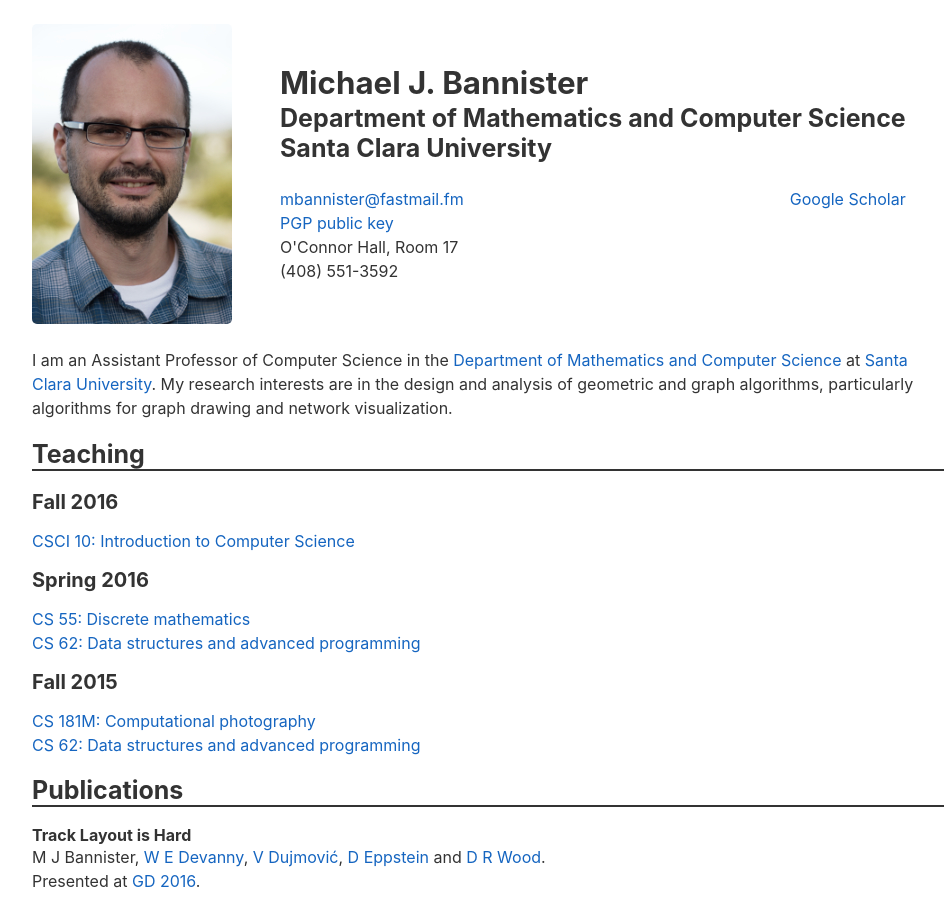
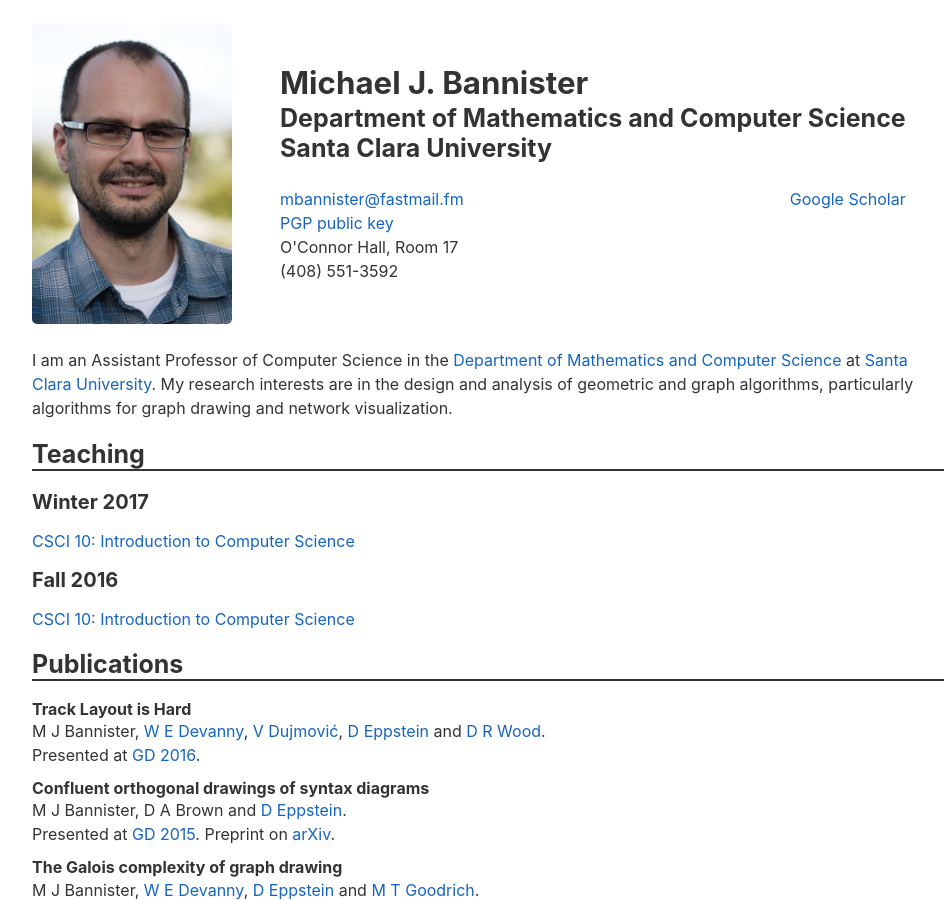
Before and after one commit to jacksonjw12/mbannister.github.io, a Jekyll site: the page built from index.html, in a window 1280 px wide and 900 px high. Shown: the whole window, without its empty margins (152-1096 px from the left). Built offline with Jekyll 4.4.1, drawn with Linux system fonts in a browser that asks for light colours; some of the changed lines change nothing that is shown.

Commit message:
Add Winter 2017 CSCI 10 webpage.

```diff
--- /dev/null
+++ b/_teaching/10-w17/index.md
@@ -0,0 +1,155 @@
+---
+{
+"layout": "default",
+"title": "CSCI 10: Introduction to Computer Science",
+"term": "Winter",
+"year": 2017,
+"syllabus": true
+}
+---
+
+# Introduction to Computer Science
+
+## CSCI 10 (46535) --- Santa Clara University --- Winter 2017
+
+---
+
+## Instructor, lecture and office hours
+Instructor: [Michael J. Bannister](//www.michaeljbannister.com)
+Office: O'Connor Hall, Room 17
+Email: mbannister@scu.edu
+Phone: (408) 551-3592
+Lectures: MWF from 11:45am--12:50pm in O'Connor Hall, Room 104
+Office hours: MWF from 2:30pm--3:30pm or by appointment
+
+## Catalog description
+
+Introduction to computer programming and computer science. Basic programming structures, conditionals, loops, functions, arrays. Topics relating to the applications of and social impact of computing, including privacy, artificial intelligence, computation in physics, psychology, and biology. Discussion of cryptography, computation through history, networks and hardware. Includes weekly lab. CSCI 10 may not be taken for credit if the student has received credit for COEN 10 or a similar introductory programming course.
+
+Prerequisite: MATH 11 (may be taken concurrently)
+Corequisite: CSCI 10L
+
+The department learning objectives for this course can be found here: [http://math.scu.edu/deptgoals.html#cs10](http://math.scu.edu/deptgoals.html#cs10).
+
+## Science, Technology and Society
+
+Science and technology increasingly exert profound effects on the natural and social worlds, including our economy, politics, health, environment, and our understanding of ourselves as human beings. This calls for further study of the science and technology that underpin debates over a wide range of topics relevant to contemporary life. To make informed decisions, students will need to grasp scientific and technological developments, how they emerge, and their social impact.
+
+For more information see: [https://www.scu.edu/provost/core/learning-goals/](https://www.scu.edu/provost/core/learning-goals)
+
+## Pathways
+
+Keep electronic copies of all your work from this course for your _Digital Age/Design Thinking/Values in Science & Technology_ senior portfolio.
+
+## Textbook(s) and other resources
+
+_Problem Solving with C++, 9th_ by Walter Savitch; Pearson, 2014.
+__Purchase the edition with access code for MyProgrammingLab.__
+
+Example code shown in class can be found on [GitHub](//github.com/mbannister/SCU-CSCI-10-Examples).
+
+_Additional readings will be made available through this web page._
+
+## Software
+
+In this course you will spend much of your time programming using the C++ programming language. To do this you will need both a compiler and a development environment. Fortunately, there are many freely available options for C++ for every common (and many not so common) operating systems.
+
+For this course, we recommend you use [Qt Creator](//www.qt.io/ide/) for MacOS, Linux and Windows.
+
+You may at your discretion use a different development environment, but you must first talk to your instructor to make sure it is compatible with the course. During the first lab, help will be available to assist you with installing the recommended environments on you laptop.
+
+## Grading
+
+Your grade in the course is a weighted average of your grades on homework, quizzes and exams, computed as follows:
+
+- Presentation and Report on Societal Impact of Computing: 10%
+- Homework, Lab and Participation: 20%
+- Midterm Exam 1: 20%
+- Midterm Exam 2: 20%
+- Final Exam: 30%
+
+The conversion from numeric score to letter grades will be determined at the end of the course, following department standards. Requests for regrades must be submitted within seven days of receiving the returned assignment.
+
+## Homework
+
+Homework will be assigned weekly and will consists of programing problems and short response questions pertaining to material covered in lecture and assigned reading. Typically homework will be assigned on Friday and due the following Friday. Submission instructions for homework assignments will be included with the assignment.
+
+You have two one-day extensions to be used on homework and only homework assignments over the course of the quarter. In order to use an extension you must email me __before__ the deadline for the assignment. Each extension gives you an additional 24 hours to submit your homework electronically. __No additional extensions will be given for any reason, so it would prudent to save your late days for a true emergency.__
+
+You are encouraged to work with other students on the homework in this class, but the work you turn in must be your own. Keep your discussion of the problems at a high level and avoid looking at each others actual code, and __never__ type into another student's solution or tell them what to type. Copying and pasting code from any source, besides example from class, is __never__ acceptable.
+
+## Lab
+
+In the lab for this course you will work on small programming assignments, which are meant to help you in developing the skill needed for the homework. During lab you will be able to seek help from Instructor(s) and Lab Assistant(s). Make good use of this resource!
+
+As part of the lab portion of this course you will be assigned online programming problems through MyProgrammingLab. These assignments are to be complete __before__ coming to lab.
+
+The webpage for the lab section can be found here: [link](//math.scu.edu/~linnell/).
+
+__You will be using your personal computers during lab.__
+
+## Exams
+
+There will be two in-class midterm exams in addition to a comprehensive final exam. The date for these exams are recorded in the course schedule and are extremely unlikely to change. By registering in this class you are making a commitment to be present on for the Midterm and Final Exams on: 01/30, 02/22 and 3/22. __No makeup or early exams will be given.__
+
+All exams will be closed-note, closed-book, closed-computer, closed-calculator and individual effort.
+
+## Tentative Schedule
+
+01/09 | Introductions, _brief history of computing_ <br /> Read: 1.1 and 1.2 <!-- Week 1; install -->
+01/11 | Types, variables, arithmetic and IO <br /> Read: 1.4, 2.1, 2.2, 2.3
+01/13 | Conditional execution <br /> Read: 2.4, 3.1, 3.2
+01/16 | __No class: Martin Luther King, Jr. Day__ <!-- Week 2; vars, IO, conditional -->
+01/18 | Loops <br /> Read: 3.3, 3.4
+01/20 | Problem solving with C++ <br /> Read: 4.1
+01/23 | Functions <br /> Read: 4.2, 4.3 <!-- Week 3; loops -->
+01/25 | More functions <br /> Read: 4.4
+01/27 | Review
+01/30 | __Exam: Midterm 1__ <!-- Week 4; functions -->
+02/01 | Scoping and shadowing <br /> Read: 4.5
+02/03 | _Social networks_ <!-- drop without a W -->
+02/06 | Call-by-reference <br /> Read: 4.6, 5.1, 5.2 <!-- Week 5; functions, scope, reference -->
+02/08 | Arrays <br /> Read: 7.1, 7.2
+02/10 | More Arrays
+02/13 | _Grace Hopper_ and Strings <br /> Read: 8.1, 8.2 <!-- Week 6; arrays -->
+02/15 | _Cryptography_
+02/17 | Review
+02/20 | __No class: Presidents' Day__ <!-- Week 7; strings -->
+02/22 | __Exam: Midterm 2__
+02/24 | Structures <br /> Read: 10.1 <!-- drop without grade -->
+02/27 | Structures <br /> Read: 10.1 <!-- Week 8; structures -->
+03/01 | File IO <br /> Read: 6.1
+03/03 | _Piracy and digital rights management (DRM)_
+03/06 | File IO <br /> Read 6.2, 6.3 <!-- Week 9; file IO -->
+03/08 | _Computing and the arts_
+03/10 | _TBA_ <!-- _Theoretical computer science_ -->
+03/13 | _Student STS presentations: Day 1_ and review <!-- Week 10; wrap-up  -->
+03/15 | _Student STS presentations: Day 2_ and review
+03/17 | _Student STS presentations: Day 3_ and review
+03/22 | __Exam: Final__ 1:30pm--4:30pm
+{:.schedule-mwf}
+
+
+## Collaboration and Academic Honesty Policy
+
+The Academic Integrity pledge is an expression of the University's commitment to fostering an understanding of---and commitment to---a culture of integrity at Santa Clara University. The Academic Integrity pledge, which applies to all students, states:
+
+> I am committed to being a person of integrity. I pledge, as a member of the Santa Clara University community, to abide by and uphold the standards of academic integrity contained in the Student Conduct Code
+
+Students are expected to uphold the principles of this pledge for all work in this class.
+
+Unless the instructions for an assignment explicitly allow a form of collaboration, assume that the assignment is to complete by you and you alone. If for any reason you do not understand allowable forms of collaboration for a particular course or assignment, __discuss your concerns with the teaching staff for the course__.
+
+Submitted code may be analyzed by automated plagiarism detection software, which detects structural similarities in your code with other students submitted code (this quarter and in the past) and code available on Internet repositories.
+
+If you do not abide by the academic honesty policies, expect severe penalties. You will receive a failing grade for the course, and the offense will be reported to University. The University may take further disciplinary actions.
+
+## Academic Accommodations
+
+If you have a disability for which accommodations may be required in this class, please contact Disabilities Resources, Benson 216, [http://www.scu.edu/disabilities](http://www.scu.edu/disabilities) as soon as possible to discuss your needs and register for accommodations with the University. If you have already arranged accommodations through Disabilities Resources, please discuss them with me during my office hours or private appointment. Students who have medical needs related to pregnancy may also be eligible for accommodations.
+
+While I am happy to assist you, I am unable to provide accommodations until I have received verification from Disabilities Resources. The Disabilities Resources office will work with students and faculty to arrange proctored exams for students whose accommodations include double time for exams and/or assisted technology.  (Students with approved accommodations of time-and-a-half should talk with me as soon as possible).  Disabilities Resources must be contacted in advance to schedule proctored examinations or to arrange other accommodations. The Disabilities Resources office would be grateful for advance notice of at least two weeks. For more information you may contact Disabilities Resources at 408-554-4109.
+
+## Discrimination and Sexual Misconduct (Title IX)
+
+Santa Clara University upholds a zero-tolerance policy for discrimination, harassment and sexual misconduct. If you (or someone you know) have experienced discrimination or harassment, including sexual assault, domestic/dating violence, or stalking, I encourage you to tell someone promptly. For more information, please consult the University’s Gender-Based Discrimination and Sexual Misconduct Policy at [http://bit.ly/2ce1hBb](http://bit.ly/2ce1hBb) or contact the University's EEO and Title IX Coordinator, Belinda Guthrie, at 408-554-3043, bguthrie@scu.edu.  Reports may be submitted online through [https://www.scu.edu/osl/report/](https://www.scu.edu/osl/report/) or anonymously through Ethicspoint [https://www.scu.edu/hr/quick-links/ethicspoint/](https://www.scu.edu/hr/quick-links/ethicspoint/).
--- a/index.html
+++ b/index.html
@@ -4,7 +4,7 @@
 css: homepage
 mathjax: false
 description: The home page of Michael J. Bannister.
-current_terms: [["Fall", 2016], ["Spring", 2016], ["Fall", 2015]]
+current_terms: [["Winter", 2017], ["Fall", 2016]]
 ---
 
 <header>
```
